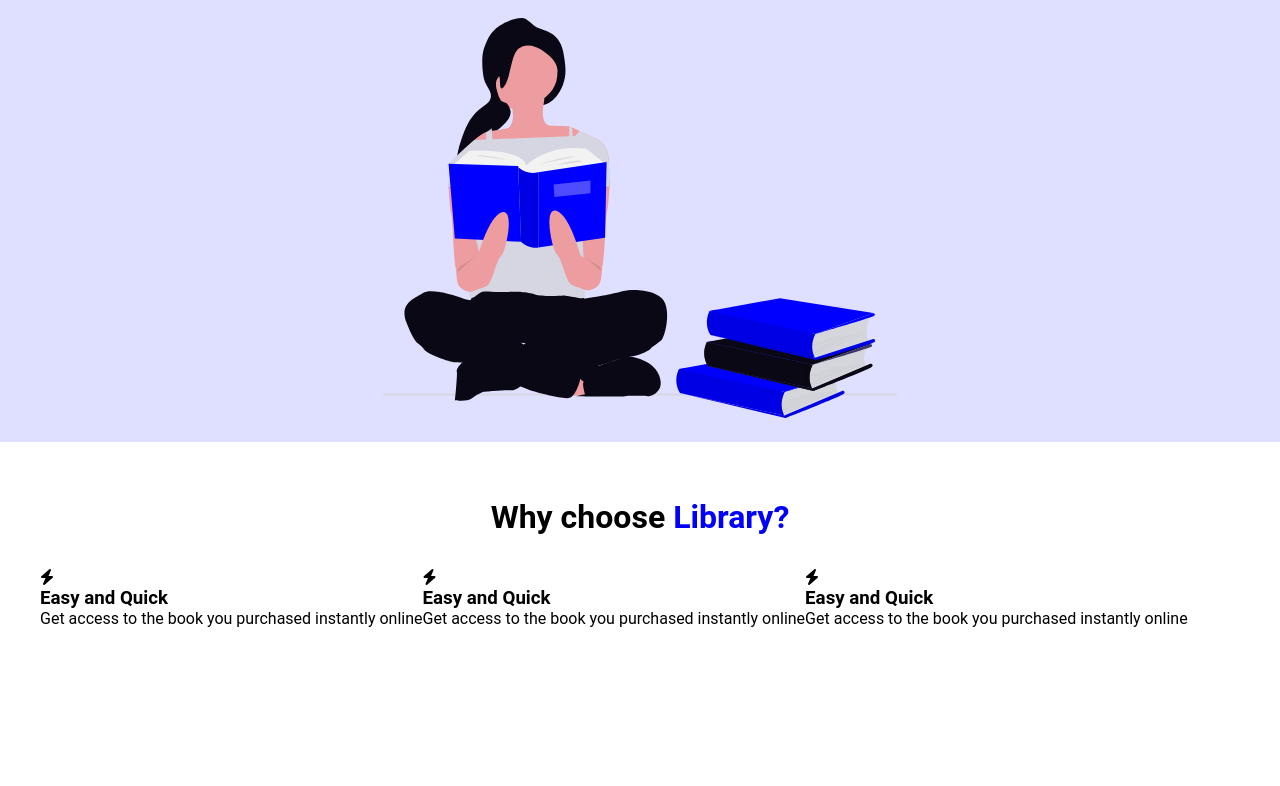
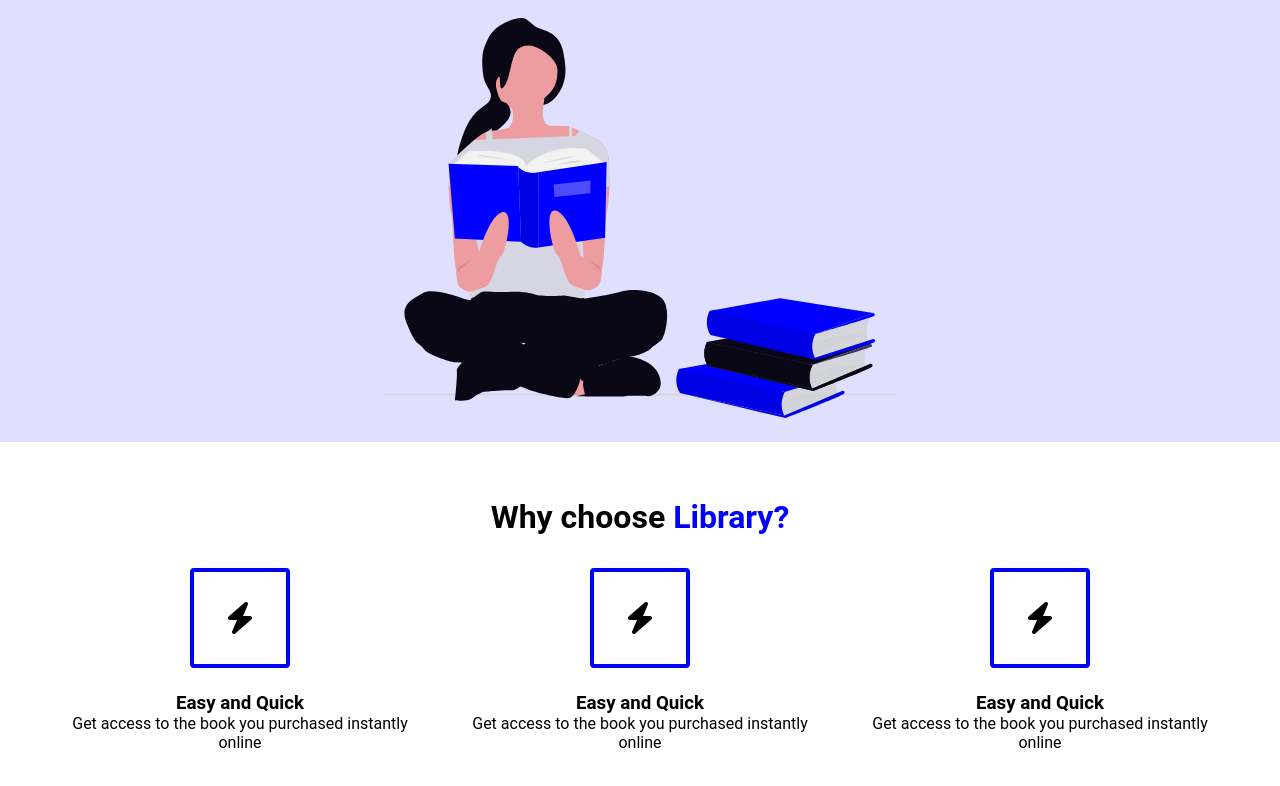
Before and after one commit to arekb16/FES-2.2.2-pt2-ecommerce, a plain HTML site: page index.html in a window 1280 px wide. Shown: the part 358-1144 px from the top of the page. Drawn offline with Linux system fonts and the light colour scheme.

Commit message:
highlight section icons done

```diff
--- a/style.css
+++ b/style.css
@@ -141,4 +141,30 @@ margin: 0 auto;
 
 .highlight__wrapper {
     display: flex;
+
 }
+
+.highlight {
+    padding: 0 24px;
+    width: calc(100 / 3);
+    display: flex;
+    align-items: center;
+    justify-content: center;
+    flex-direction: column;
+}
+
+.highlight__para {
+    text-align: center;
+}
+
+.highlight__img {
+    border: 4px solid #0000ff;
+width: 100px;
+height: 100px;
+display: flex;
+align-items: center;
+justify-content: center;
+border-radius: 4px;
+font-size: 32px;
+margin-bottom: 24px;
+}
```
Also changed, not shown: index.html (+6 -3 lines).
